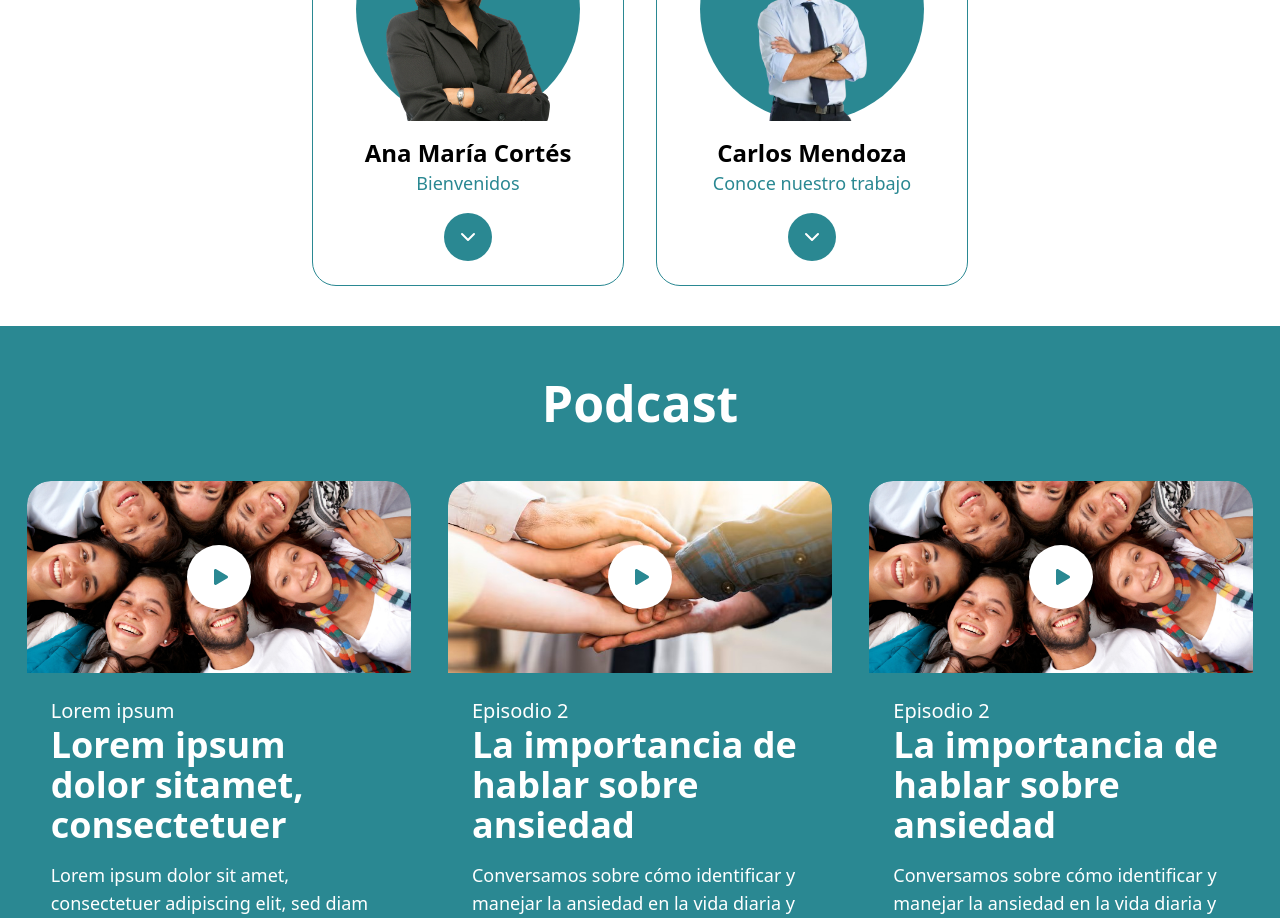
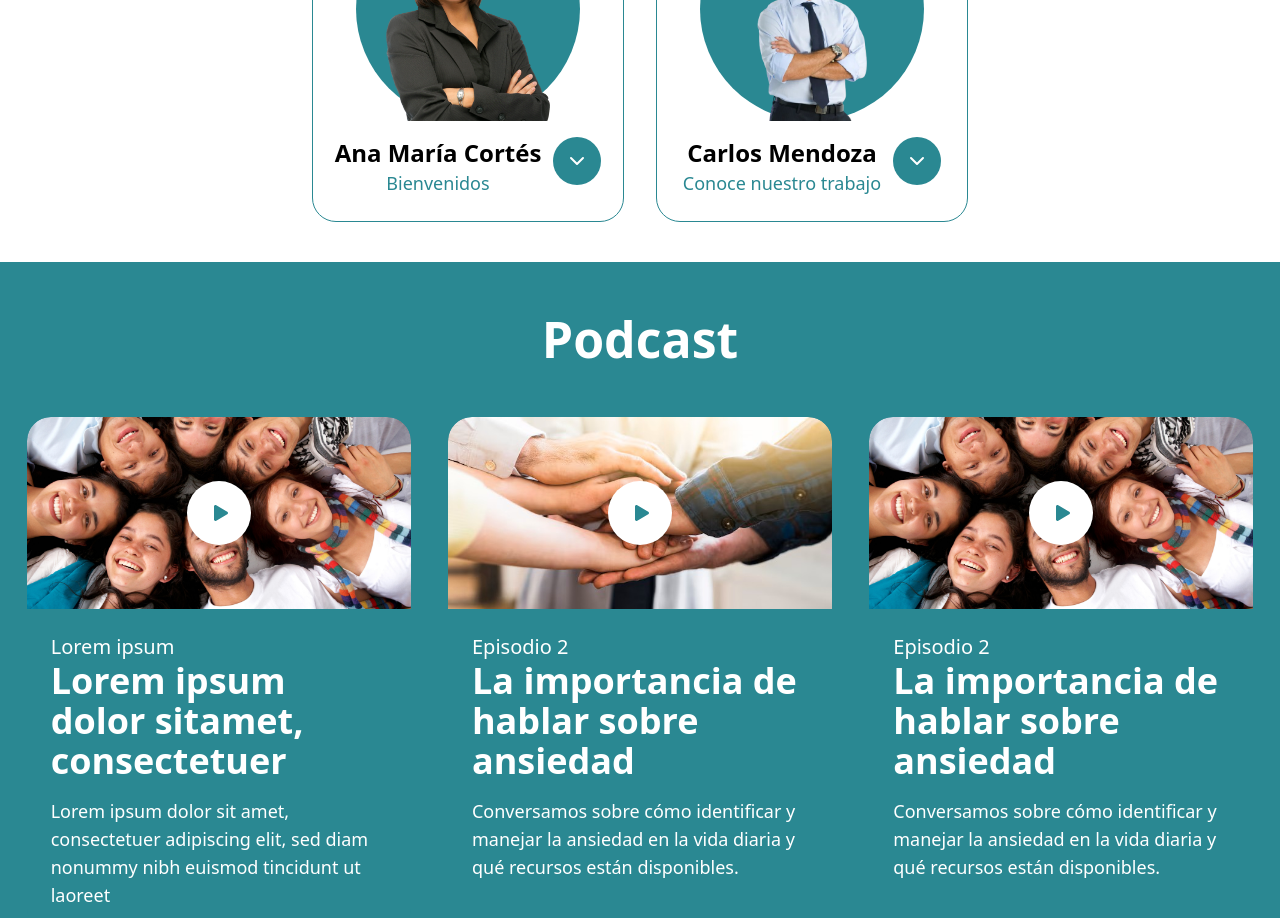
Before and after one commit to AbilsonRivera/cultiva-tu-mente, a Next.js app: page / in a window 1280 px wide. Shown: the part 860-1778 px from the top of the page. Built offline with nearby package versions, Linux system fonts and the light colour scheme.

Commit message:
Fx: Founder Cards fixed

```diff
--- a/src/app/components/Card.jsx
+++ b/src/app/components/Card.jsx
@@ -30,16 +30,31 @@ const Card = ({ image, name, welcomeText, description, socialHandle }) => {
                 </div>
 
                 {/* Nombre y texto de bienvenida */}
-                <h2 className="text-2xl font-bold mt-4">{name}</h2>
-                <p className="text-[#2A8892] text-lg">{welcomeText}</p>
+                <div className="flex gap-3">
+                    <section>
+                    <h2 className="text-center text-2xl font-bold mt-4">{name}</h2>
+                    <p className="text-center text-[#2A8892] text-lg">{welcomeText}</p>
+                    </section>
+                    {/* Botón para expandir/contraer */}
+                    <button
+                        onClick={toggleCard}
+                        className="mt-4 w-12 h-12 bg-[#2A8892] text-white rounded-full flex items-center justify-center transition-transform duration-300"
+                        style={{ transform: isExpanded ? 'rotate(180deg)' : 'rotate(0deg)' }}
+                    >
+                        <svg xmlns="http://www.w3.org/2000/svg" width="24" height="24" viewBox="0 0 24 24" fill="none" stroke="currentColor" strokeWidth="2" strokeLinecap="round" strokeLinejoin="round">
+                            <polyline points="6 9 12 15 18 9"></polyline>
+                        </svg>
+                    </button>
 
+
+                </div>
                 {/* Contenido expandible */}
                     {isExpanded && (
                         <div className="mt-4 animate-fadeIn">
                             {socialHandle && (
                                 <div className="flex gap-2 items-center mb-2">
                                     <div className="p-1 bg-black rounded-full">
-                                    <FaInstagram className=" text-white bg-black"/>
+                                        <FaInstagram className=" text-white bg-black" />
                                     </div>
                                     <span className="inline-flex items-center">
                                         {socialHandle}
@@ -50,16 +65,6 @@ const Card = ({ image, name, welcomeText, description, socialHandle }) => {
                         </div>
                     )}
 
-                {/* Botón para expandir/contraer */}
-                <button
-                    onClick={toggleCard}
-                    className="mt-4 w-12 h-12 bg-[#2A8892] text-white rounded-full flex items-center justify-center transition-transform duration-300"
-                    style={{ transform: isExpanded ? 'rotate(180deg)' : 'rotate(0deg)' }}
-                >
-                    <svg xmlns="http://www.w3.org/2000/svg" width="24" height="24" viewBox="0 0 24 24" fill="none" stroke="currentColor" strokeWidth="2" strokeLinecap="round" strokeLinejoin="round">
-                        <polyline points="6 9 12 15 18 9"></polyline>
-                    </svg>
-                </button>
             </div>
         </div>
     );
```
Lines whose indentation alone changed are shown as unchanged.
